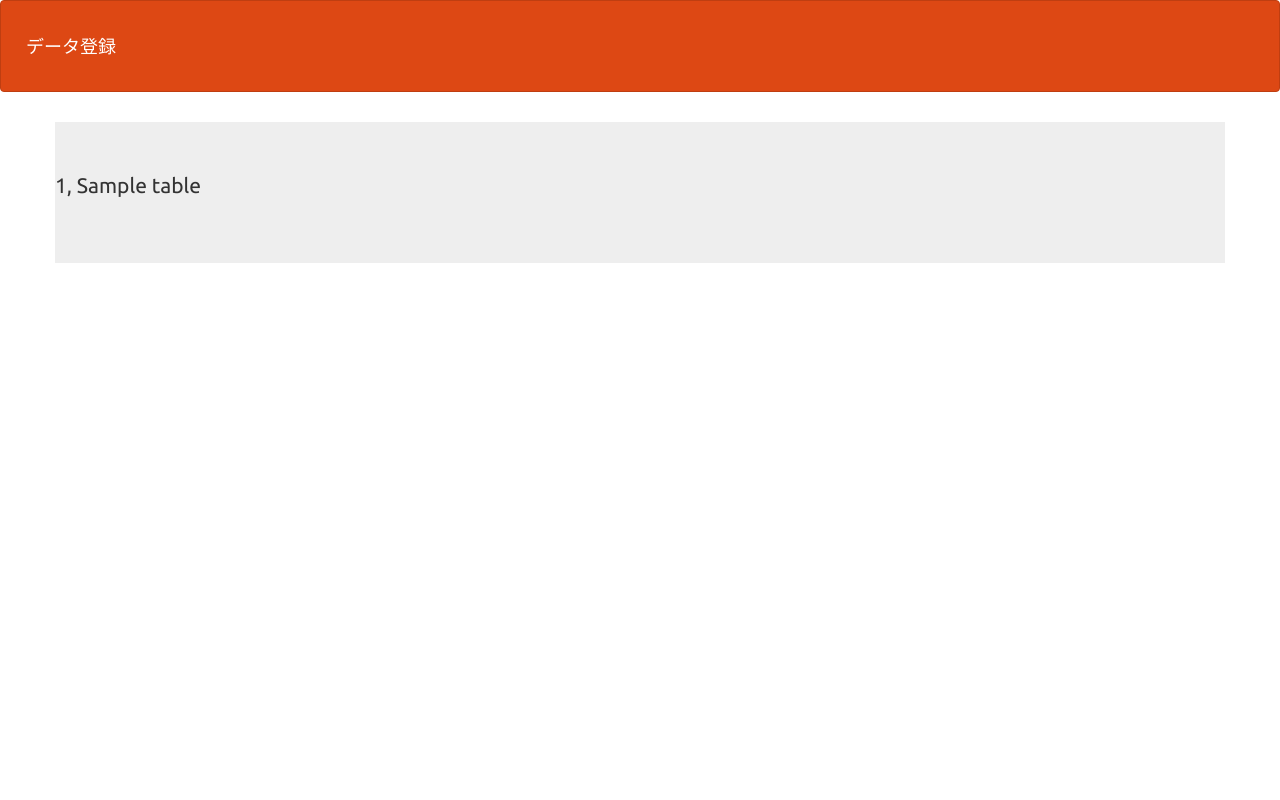
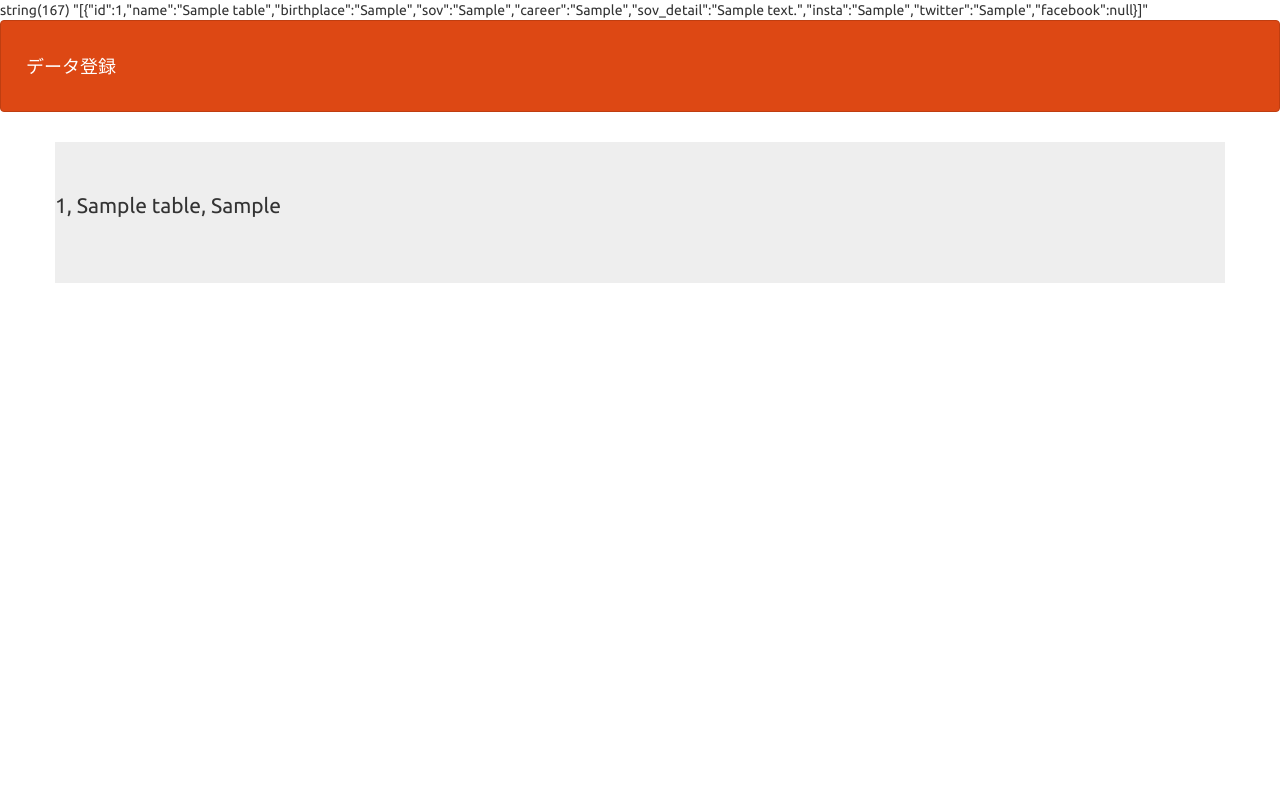
Before and after one commit to tatsukikane/prof_app, a PHP site: page /select.php in a window 1280 px wide. Run offline with PHP 8.4, Linux system fonts and the light colour scheme; tables that the repository leaves empty or names only in its code hold one stand-in row (values such as "Sample post"); data that the repository does not hold is empty.

Commit message:
DBからのデータ取得、jsへの受け渡し

```diff
--- a/select.php
+++ b/select.php
@@ -25,8 +25,21 @@
   //FETCH_ASSOC=http://php.net/manual/ja/pdostatement.fetch.php
   while( $res = $stmt->fetch(PDO::FETCH_ASSOC)){
     $view .= "<p>";
-    $view .= $res["id"].", ".$res["name"]; // $res["id"]や$res["name"]
+    $view .= $res["id"].", ".$res["name"].", ".$res["birthplace"]; // $res["id"]や$res["name"]
     $view .= "</p>";
+    $datalist[] = array(
+      'id'=>$res["id"],
+      'name'=>$res["name"],
+      'birthplace'=>$res["birthplace"],
+      'sov'=>$res["sov"],
+      'career'=>$res["career"],
+      'sov_detail'=>$res["main_text"],
+      'insta'=>$res["insta"],
+      'twitter'=>$res["twitter"],
+      'facebook'=>$res["Facebook"],
+    );
+    $json = json_encode($datalist);
+    var_dump($json);
   }
 
 }
@@ -62,5 +75,10 @@
 </div>
 <!-- Main[End] -->
 
+<script>
+  //DBから取得したユーザーデータリスト
+  const userdata = <?php echo $json;?>;
+  console.log(userdata);
+</script>
 </body>
 </html>
```
